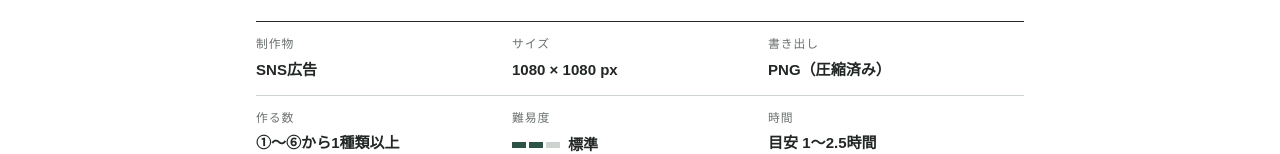
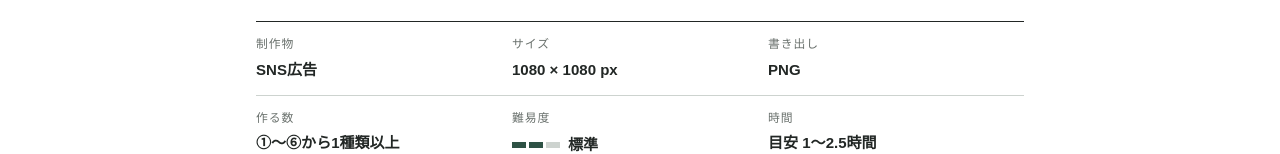
Before and after one commit to 25r1019-staff/5251_creation_photoshop_2days, a plain HTML site: page cases/05_programming.html in a window 1280 px wide. Shown: the part 267-421 px from the top of the page. Drawn offline with Linux system fonts and the light colour scheme.

Commit message:
fix: 05_programming.html内の（圧縮済み）という文言を削除

```diff
--- a/cases/05_programming.html
+++ b/cases/05_programming.html
@@ -19,7 +19,7 @@
 <p class="label">案件 05｜SNS広告</p>
 <h1>子ども向けプログラミングスクールのSNS広告バナー</h1>
 <p class="client">依頼主：プログラミングスクール CotoMirai（六本木にある子ども向けのスクール）</p>
-<dl class="meta"><div><dt>制作物</dt><dd>SNS広告</dd></div><div><dt>サイズ</dt><dd>1080 × 1080 px</dd></div><div><dt>書き出し</dt><dd>PNG（圧縮済み）</dd></div><div><dt>作る数</dt><dd>①〜⑥から1種類以上</dd></div><div><dt>難易度</dt><dd><span class="level" aria-label="難易度 標準"><span class="bars"><i class="on"></i><i class="on"></i><i class=""></i></span>標準</span></dd></div><div><dt>時間</dt><dd>目安 1〜2.5時間</dd></div></dl>
+<dl class="meta"><div><dt>制作物</dt><dd>SNS広告</dd></div><div><dt>サイズ</dt><dd>1080 × 1080 px</dd></div><div><dt>書き出し</dt><dd>PNG</dd></div><div><dt>作る数</dt><dd>①〜⑥から1種類以上</dd></div><div><dt>難易度</dt><dd><span class="level" aria-label="難易度 標準"><span class="bars"><i class="on"></i><i class="on"></i><i class=""></i></span>標準</span></dd></div><div><dt>時間</dt><dd>目安 1〜2.5時間</dd></div></dl>
 <section class="block"><h2>依頼の概要</h2><p>Web 広告（Facebook 広告・ディスプレイ広告など）に使うバナーです。①〜⑥の6種類があり、演習ではこの中から1種類以上を選んで作ります。ホームページや今のバナーのデザインにとらわれず、まったく異なるテイストが歓迎されています。</p></section>
 <section class="block"><h2>ターゲット</h2><ul><li>3歳〜小学生の子供を持つ親（主に母親）</li></ul></section>
 <section class="block"><h2>訴求するサービス</h2><ul><li>低年齢（3歳から）で参加できるプログラミングスクール</li><li>年少以下向けにはイベントを実施。年中から通える</li><li>小学校のプログラミング教育必修化に対応している</li><li>1対2〜3の個別指導で、1人1人に合わせた指導</li><li>無料体験会を随時実施中</li></ul></section>
```
